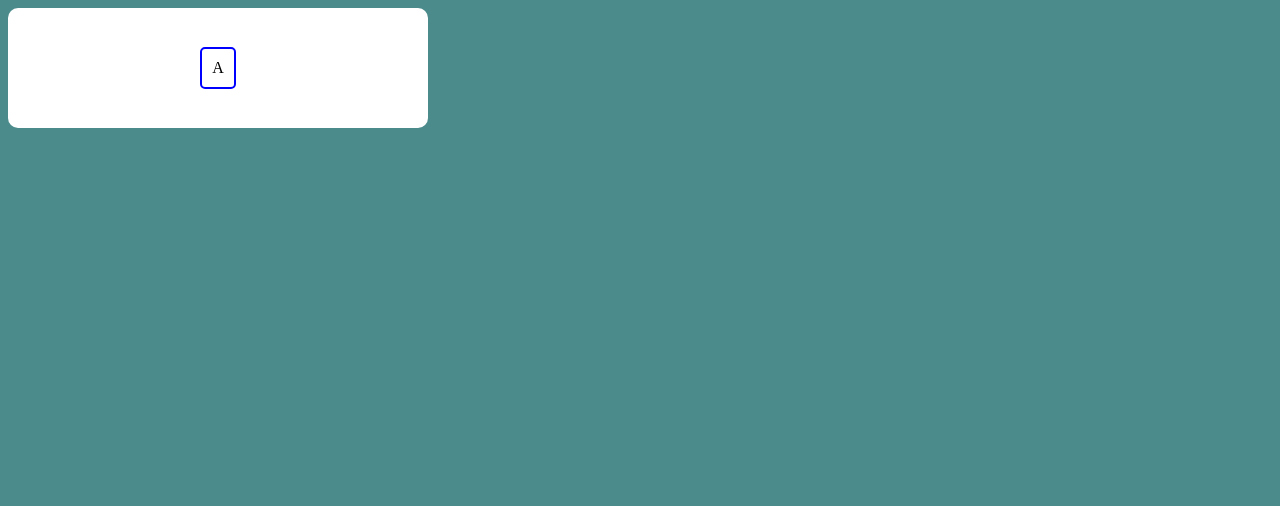
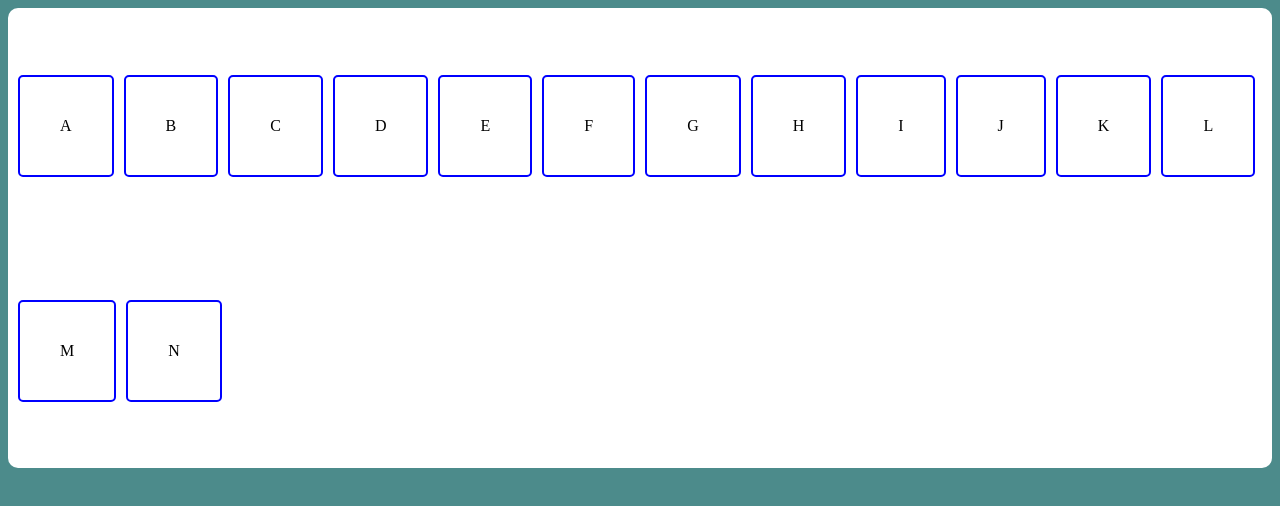
Before and after one commit to Wrocha21/ProjetoPessoal, a plain HTML site: page index.html in a window 1280 px wide. Drawn offline with Linux system fonts and the light colour scheme.

Commit message:
flexbox001

```diff
--- a/index.html
+++ b/index.html
@@ -13,6 +13,19 @@
 <body>
     <div class="conteiner">
         <div class="caixas">A</div>
+        <div class="caixas">B</div>
+        <div class="caixas">C</div>
+        <div class="caixas">D</div>
+        <div class="caixas">E</div>
+        <div class="caixas">F</div>
+        <div class="caixas">G</div>
+        <div class="caixas">H</div>
+        <div class="caixas">I</div>
+        <div class="caixas">J</div>
+        <div class="caixas">K</div>
+        <div class="caixas">L</div>
+        <div class="caixas">M</div>
+        <div class="caixas">N</div>
     </div>
 </body>
 </html>
--- a/styles.css
+++ b/styles.css
@@ -4,20 +4,18 @@
 
 .conteiner {
     display: flex;
-    flex-flow: row nowrap;
-    justify-content: center;
-    align-items: center;
-    height: 100px;
-    width: 400px;
+    flex-flow: row wrap;
+    align-content: space-around;
     background-color: white;
     gap: 10px;
+    height: 440px;
     border-radius: 10px;
     padding: 10px;
 }
 
 .caixas {
     border: 2px solid blue;
-    padding: 10px;
+    padding: 40px;
     border-radius: 5px;
     text-align: center;
 }
```
Also changed, not shown: ex27/Flexbox001/index.html (added, +10 -0 lines), Assets/philipp-a-ulrich-artist-wizard-buildings-bell-tower-trees-sc.jpg (deleted), ex27/TelaLoginFlexbox/assets/f8f4c9e64334de87c55c17e92c31343b.jpg (renamed from TelaLoginFlexbox/assets/f8f4c9e64334de87c55c17e92c31343b.jpg), ex27/TelaLoginFlexbox/index.html (renamed from TelaLoginFlexbox/index.html), ex27/TelaLoginFlexbox/stylesL.css (renamed from TelaLoginFlexbox/stylesL.css), 1 other file.
